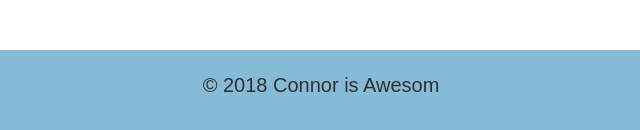
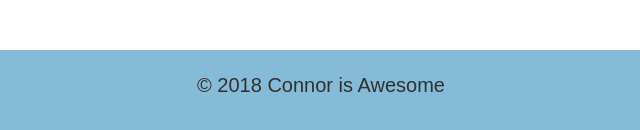
Before and after one commit to KoOlAiDWaLkEr/recipe-site, a plain HTML site: page index.html in a window 1280 px wide. Shown: the part 4260-4390 px from the top of the page, 319-959 px from the left. Drawn offline with nearby package versions, Linux system fonts and the light colour scheme.

Commit message:
Update index.html

```diff
--- a/index.html
+++ b/index.html
@@ -168,7 +168,7 @@
    </section>
 
    <footer>
-      <p>&copy; 2018 Connor is Awesom</p>
+      <p>&copy; 2018 Connor is Awesome</p>
    </footer>
 
    <!-- Optional JavaScript -->
```
